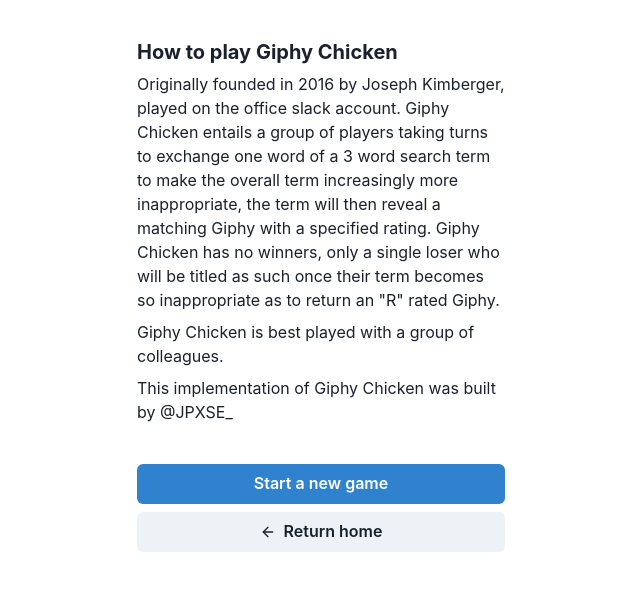
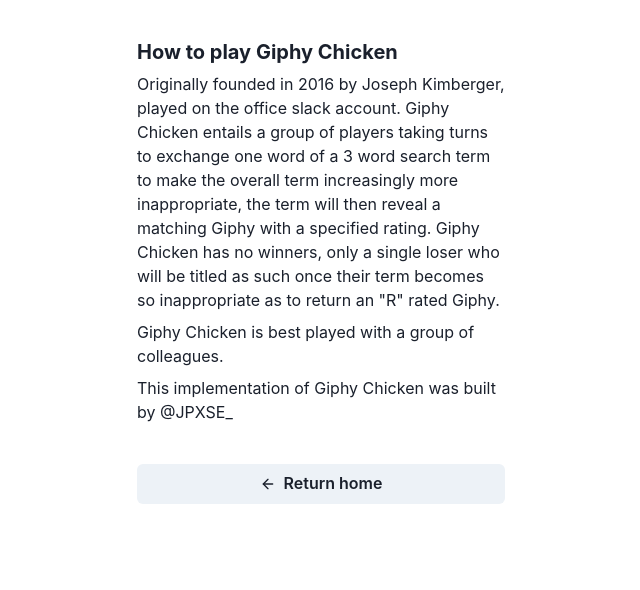
Before and after one commit to jtparrett/giphy-chicken, a Next.js app: page /how-to in a window 1280 px wide. Shown: the top 590 px of the page, without its empty margins (319-959 px from the left). Built offline with nearby package versions, Linux system fonts and the light colour scheme.

Commit message:
Update how-to.tsx

```diff
--- a/pages/how-to.tsx
+++ b/pages/how-to.tsx
@@ -35,11 +35,6 @@
         </Link>
       </Text>
 
-      <NextLink href="/create-game" passHref>
-        <Button as="a" colorScheme="blue">
-          Start a new game
-        </Button>
-      </NextLink>
       <NextLink href="/" passHref>
         <Button as="a" leftIcon={<FiArrowLeft />}>
           Return home
```
